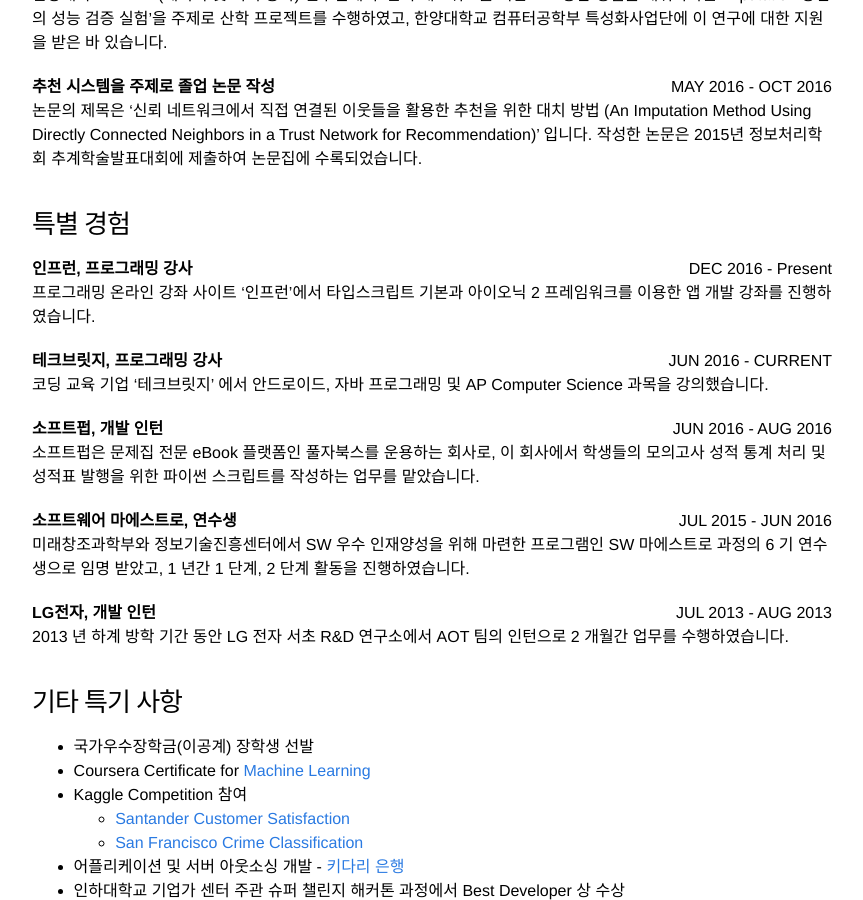
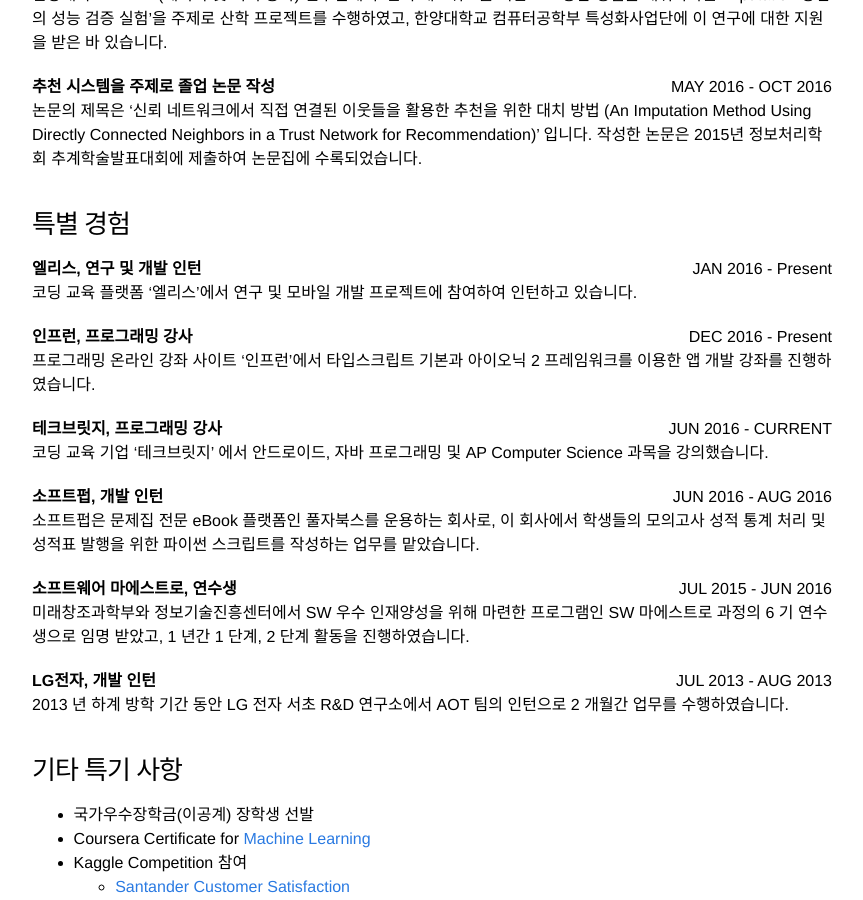
Before and after one commit to JeongMinCha/jeongmincha.github.com, a Jekyll site: the page built from cv-kor.md, in a window 1280 px wide and 900 px high, scrolled down 949 px. Shown: the whole window, without its empty margins (208-1071 px from the left). Built offline with Jekyll 4.4.1, drawn with Linux system fonts in a browser that asks for light colours.

Commit message:
Add elice stuff into cv(ko)

```diff
--- a/cv-kor.md
+++ b/cv-kor.md
@@ -30,6 +30,9 @@ E-mail. jeongmin.cha@kaist.ac.kr
 
 
 ### 특별 경험
+**엘리스, 연구 및 개발 인턴** <span style="float: right;">JAN 2016 - Present</span>
+코딩 교육 플랫폼 '엘리스'에서 연구 및 모바일 개발 프로젝트에 참여하여 인턴하고 있습니다.
+
 **인프런, 프로그래밍 강사** <span style="float:right;">DEC 2016 - Present</span>
 프로그래밍 온라인 강좌 사이트 '인프런'에서 타입스크립트 기본과 아이오닉 2 프레임워크를 이용한 앱 개발 강좌를 진행하였습니다.
 
```
